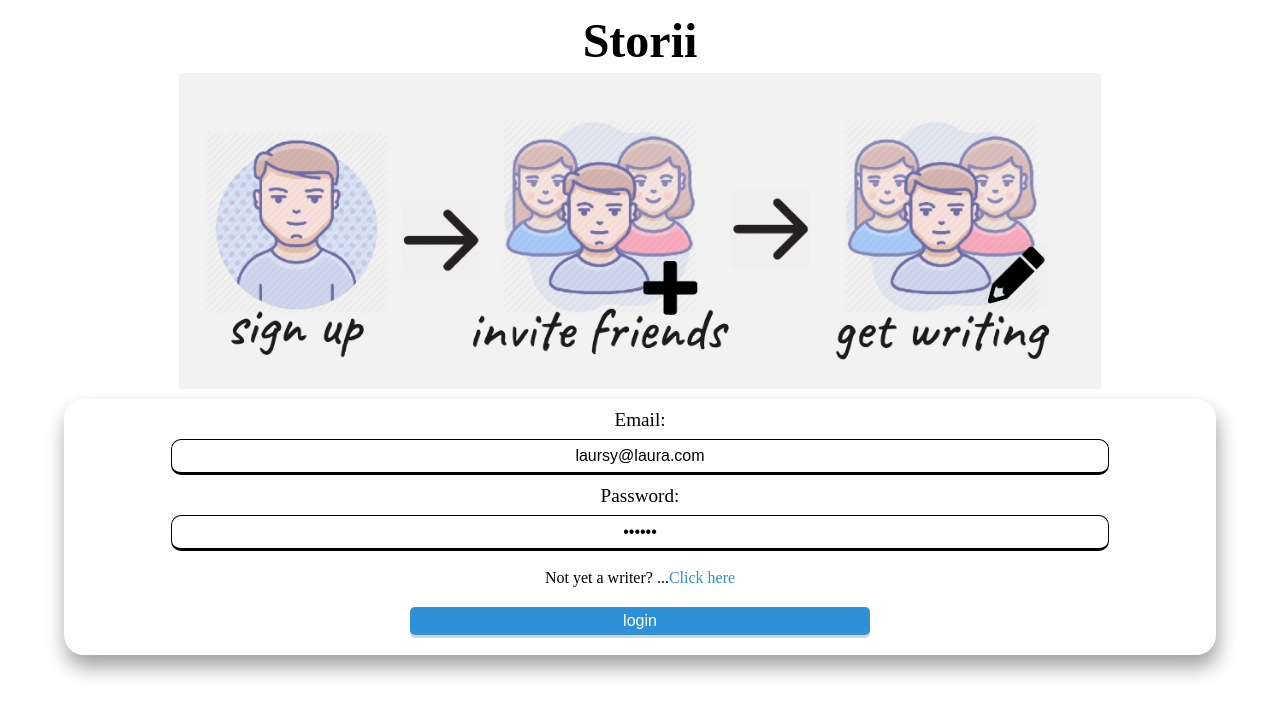
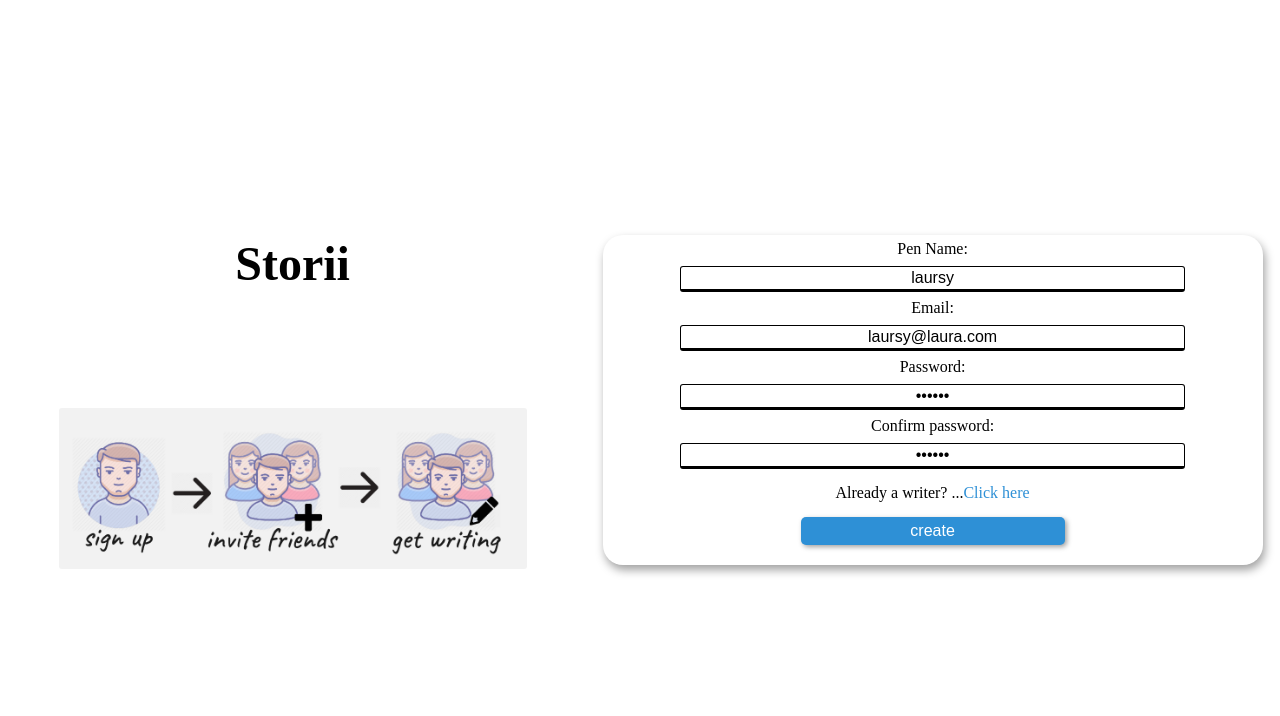
Before and after one commit to ShinyVerse/Storii, a React app: page / in a window 1280 px wide. Shown: the top 716 px of the page. Built offline with nearby package versions, Linux system fonts and the light colour scheme; no server answers; the HTML template or start-up script is replaced by a standard one.

Commit message:
form style desktop

```diff
--- a/src/App.scss
+++ b/src/App.scss
@@ -15,6 +15,8 @@
 body {
   font-family: "Caveat", cursive;
   overflow-y: scroll;
+  padding: 0;
+  margin: 0;
 }
 
 .container {
@@ -22,13 +24,16 @@ body {
 }
 
 @media (min-width: 800px) {
-  // .splitview-container {
-  //   display: flex;
-  //   flex-direction: row;
-  //   flex-wrap: nowrap;
-  //   flex: 1;
-  // }
-  // * {
-  //   color: red;
-  // }
+  .splitview-container {
+    display: flex;
+    flex-direction: row;
+    flex-wrap: nowrap;
+    flex: 1;
+    justify-content: center;
+    align-items: center;
+  }
+
+  body {
+    overflow-y: hidden;
+  }
 }
--- a/src/Pages/LandingPage/LandingPage.js
+++ b/src/Pages/LandingPage/LandingPage.js
@@ -20,7 +20,7 @@ const LandingPage = ({ registerUser, setAlert, loginUser, history, token }) => {
     if (token) history.push("/storii");
   }, [token]);
 
-  const [formType, setFormType] = useState("login");
+  const [formType, setFormType] = useState("register");
 
   const checkFormIsPopulated = (state) => {
     for (let [key, value] of Object.entries(state)) {
@@ -55,7 +55,7 @@ const LandingPage = ({ registerUser, setAlert, loginUser, history, token }) => {
 
   return (
     <div className="splitview-container">
-      <div className="container">
+      <div>
         <HeaderWithText header="Storii" />
         <Image src={img} type="long" alt="storii join instructions" />
       </div>
--- a/src/components/Alert/Alert.js
+++ b/src/components/Alert/Alert.js
@@ -2,10 +2,16 @@ import React, { useEffect } from "react";
 
 import { connect } from "react-redux";
 
+import "./Alert.scss";
+
 export const Alert = ({ alert: { message } }) => {
   const alertStatus = () => {
     if (message) {
-      return <div data-test="alert">{message}</div>;
+      return (
+        <div className="alert" data-test="alert">
+          {message}
+        </div>
+      );
     }
     return null;
   };
--- /dev/null
+++ b/src/components/Alert/Alert.scss
@@ -0,0 +1,14 @@
+.alert {
+  position: sticky;
+  background: #f16a6a;
+  width: 100vw;
+  padding: 2px 0px;
+  overflow-x: hidden;
+  font-size: 0.7em;
+  text-align: center;
+}
+@media (min-width: 800px) {
+  .alert {
+    font-size: 0.6em;
+  }
+}
--- a/src/components/Form/Form.scss
+++ b/src/components/Form/Form.scss
@@ -1,6 +1,6 @@
 .form-wrapper {
   // border: black solid 2px;
-  width: 90vw;
+  width: 90%;
   display: flex;
   flex-direction: column;
   align-items: center;
@@ -28,7 +28,7 @@
 }
 
 .input {
-  border-radius: 10px;
+  border-radius: 3px;
   padding: 7px;
   text-align: center;
   outline: none;
@@ -57,16 +57,34 @@
   background-color: #2e90d6;
   border: none;
   border-radius: 5px;
-  box-shadow: 0 3px #d5d5d5;
   color: #fff;
-}
-
-.button:hover {
-  background-color: #eb93de;
+  -webkit-box-shadow: 2px 2px 5px 0px rgba(161, 161, 161, 1);
+  -moz-box-shadow: 2px 2px 5px 0px rgba(161, 161, 161, 1);
+  box-shadow: 2px 2px 5px 0px rgba(161, 161, 161, 1);
 }
 
 .button:active {
   background-color: #eb93de;
   box-shadow: 0 1px #acacac;
-  transform: translateY(2px);
+  transform: translateY(1px);
 }
+
+@media (min-width: 800px) {
+  .input {
+    padding: 2px 1px;
+    margin-bottom: 7px;
+  }
+  .label {
+    font-size: 0.5em;
+  }
+  .form-wrapper {
+    width: 95%;
+    margin: 5px auto;
+  }
+
+  .main-wrapper {
+    -webkit-box-shadow: 2px 5px 10px 0px rgba(161, 161, 161, 1);
+    -moz-box-shadow: 2px 5px 10px 0px rgba(161, 161, 161, 1);
+    box-shadow: 2px 5px 10px 0px rgba(161, 161, 161, 1);
+  }
+}
--- a/src/components/HeaderWithText/HeaderWithText.scss
+++ b/src/components/HeaderWithText/HeaderWithText.scss
@@ -3,3 +3,15 @@
   font-size: 1.5em;
   text-align: center;
 }
+
+.text {
+  margin: 5px auto;
+  font-size: 0.9em;
+  text-align: center;
+}
+
+@media (min-width: 800px) {
+  .header {
+    margin: 5px auto 20%;
+  }
+}
```
